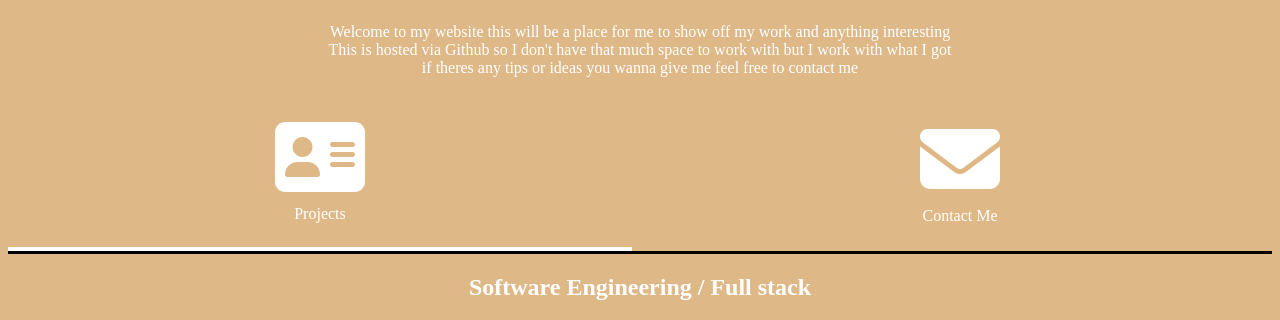
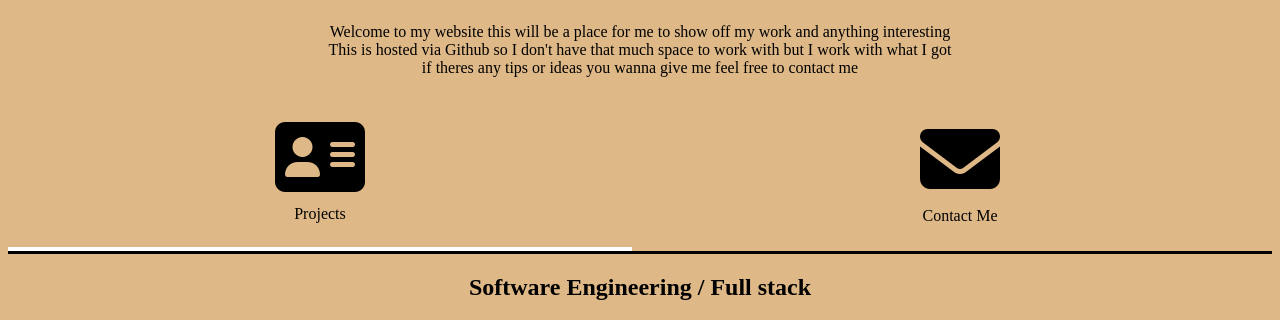
Before and after one commit to MarioVquero/marios-website, a plain HTML site: page index.html in a window 1280 px wide. Shown: the part 81-401 px from the top of the page. Drawn offline with Linux system fonts and the light colour scheme.

Commit message:
text-color

```diff
--- a/style.css
+++ b/style.css
@@ -2,7 +2,7 @@ body{
     text-align: center;
     background-color: burlywood;
 
-    color: rgb(255, 255, 255);
+    color: #000;
 }
 
 p {
```
